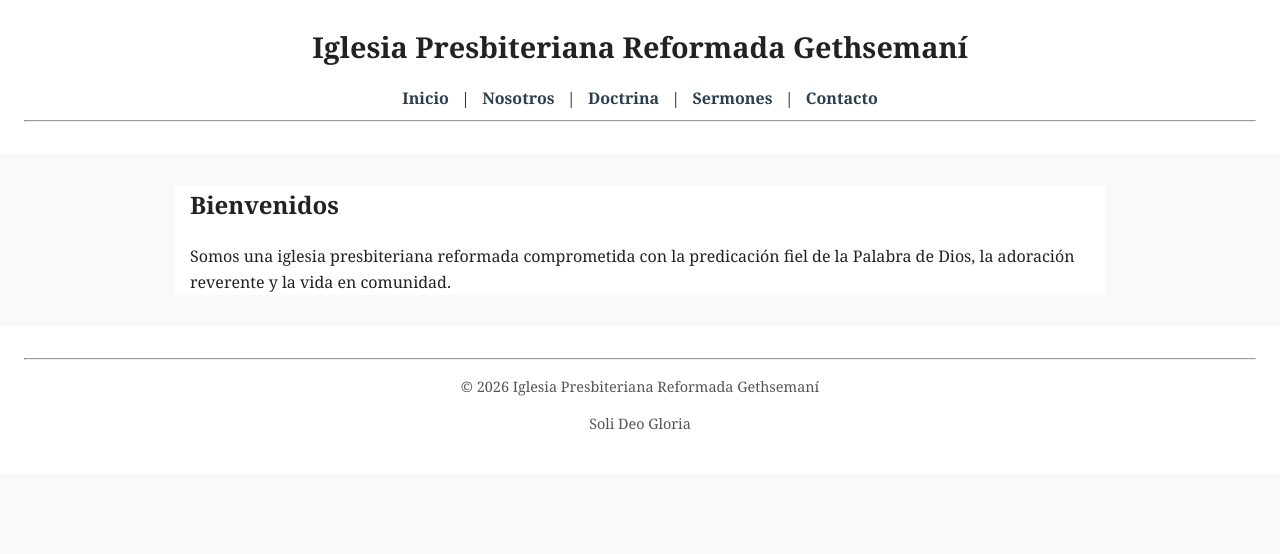
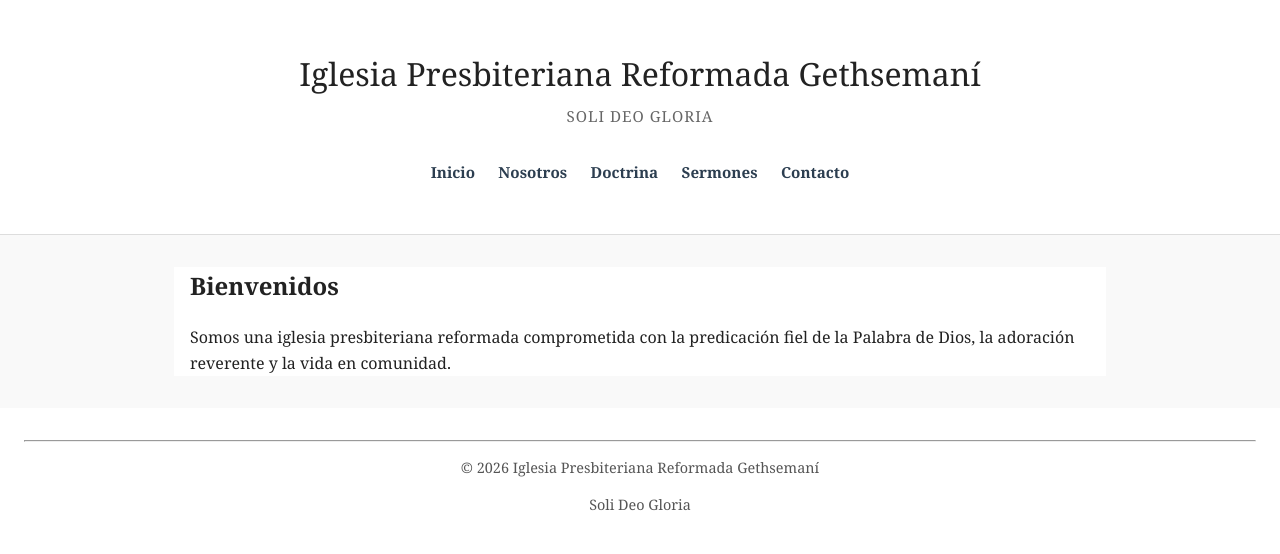
Before and after one commit to josueRdgz/webside_gethsemani, a Django app: page / in a window 1280 px wide. Shown: the top 554 px of the page. Run offline with Django 5.2, Linux system fonts and the light colour scheme.

Commit message:
Improve site header with branding and navigation

```diff
--- a/core/static/core/css/style.css
+++ b/core/static/core/css/style.css
@@ -48,3 +48,49 @@ footer {
     font-size: 0.9rem;
     color: #555;
 }
+
+/* Header / Branding */
+.site-header {
+    background-color: #ffffff;
+    border-bottom: 1px solid #ddd;
+}
+
+.header-container {
+    max-width: 1100px;
+    margin: 0 auto;
+    padding: 1.5rem 1rem;
+    display: flex;
+    flex-direction: column;
+    align-items: center;
+}
+
+.site-branding {
+    text-align: center;
+}
+
+.site-title {
+    margin: 0;
+    font-size: 2rem;
+    font-weight: normal;
+}
+
+.site-tagline {
+    margin: 0.3rem 0 1rem;
+    font-size: 0.95rem;
+    color: #666;
+    letter-spacing: 1px;
+    text-transform: uppercase;
+}
+
+/* Navigation */
+.site-nav a {
+    margin: 0 0.6rem;
+    text-decoration: none;
+    color: #2c3e50;
+    font-weight: bold;
+    font-size: 0.95rem;
+}
+
+.site-nav a:hover {
+    text-decoration: underline;
+}
--- a/core/templates/core/base.html
+++ b/core/templates/core/base.html
@@ -11,17 +11,24 @@
 </head>
 <body>
 
-    <header>
-        <h1>Iglesia Presbiteriana Reformada Gethsemaní</h1>
-        <nav>
-            <a href="/">Inicio</a> |
-            <a href="#">Nosotros</a> |
-            <a href="#">Doctrina</a> |
-            <a href="#">Sermones</a> |
+   <header class="site-header">
+    <div class="header-container">
+        <div class="site-branding">
+            <h1 class="site-title">
+                Iglesia Presbiteriana Reformada Gethsemaní
+            </h1>
+            <p class="site-tagline">Soli Deo Gloria</p>
+        </div>
+
+        <nav class="site-nav">
+            <a href="/">Inicio</a>
+            <a href="#">Nosotros</a>
+            <a href="#">Doctrina</a>
+            <a href="#">Sermones</a>
             <a href="#">Contacto</a>
         </nav>
-        <hr>
-    </header>
+    </div>
+</header>
 
     <main>
         {% block content %}{% endblock %}
```
